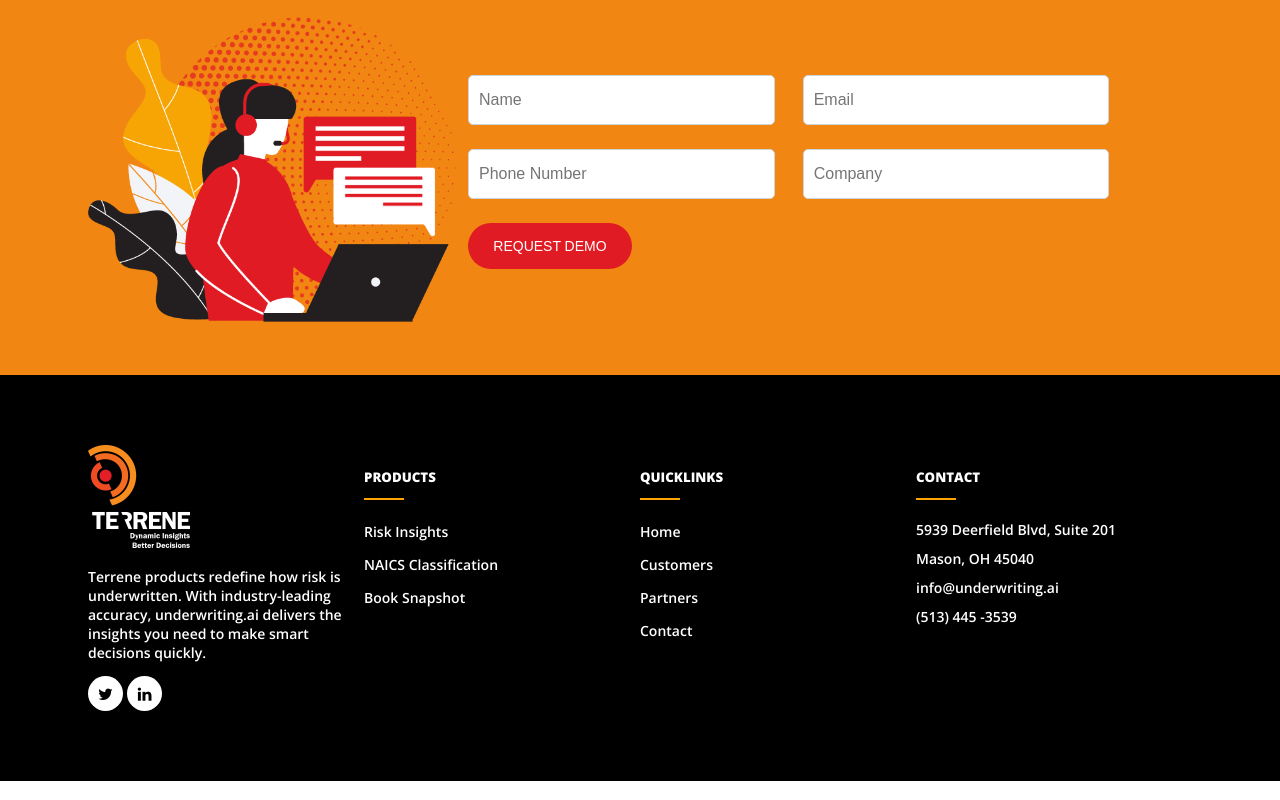
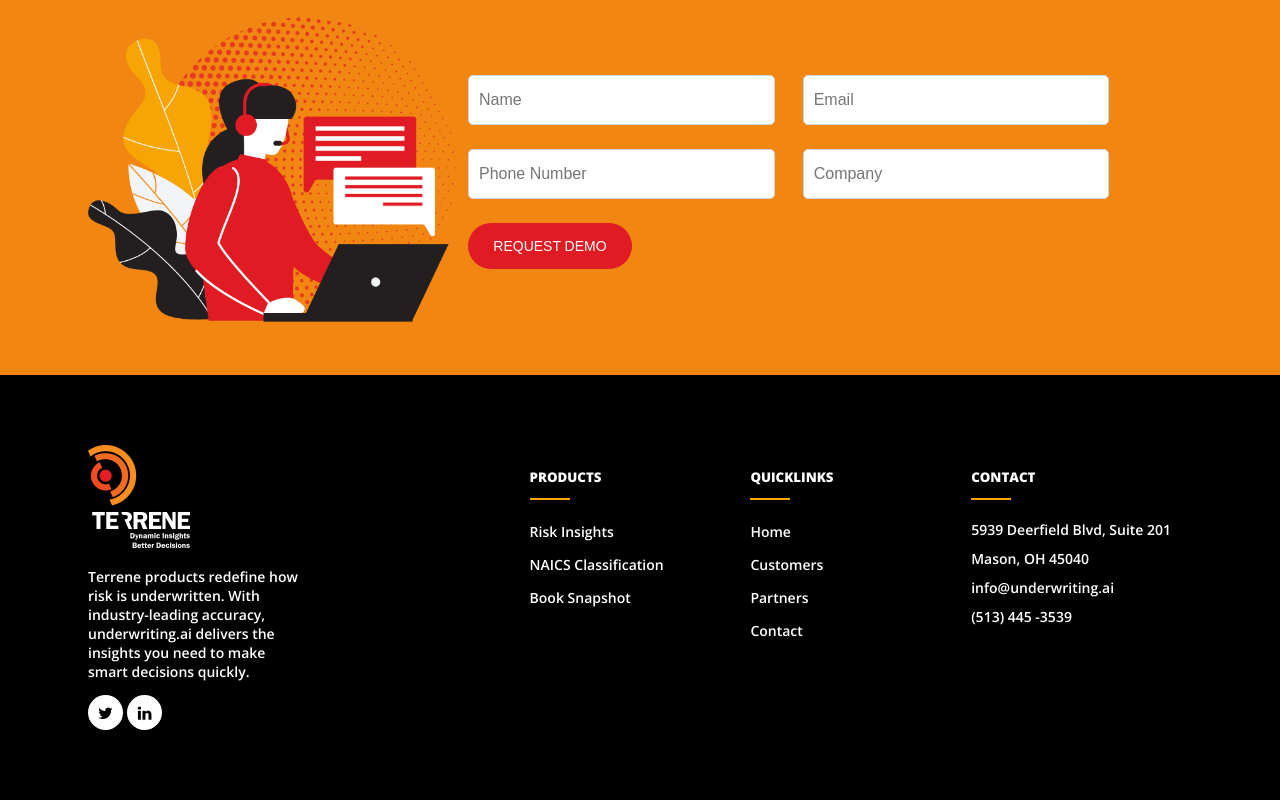
Before and after one commit to saisriarja/under-writing-normal, a plain HTML site: page index.html in a window 1280 px wide. Shown: the part 4477-5277 px from the top of the page. Drawn offline with nearby package versions, Linux system fonts and the light colour scheme.

Commit message:
footer added

```diff
--- a/css/index.css
+++ b/css/index.css
@@ -167,7 +167,10 @@ body{
         background: #fff;
     }
     .col-lg-3{
-        max-width: 25%;
+        max-width: 20%;
+    }
+    .col-lg-5{
+        width: 40%;
     }
 }
 #myBtn {
--- a/index.html
+++ b/index.html
@@ -486,15 +486,17 @@
             <div class="col-lg-12 col-md-12 col-sm-12 d-flex flex-row flex-wrap p-0">
                 <div
                     class="footer-container wt-100 d-flex flex-wrap flex-row justify-content-between align-items-start p-0">
-                    <div class="col-lg-3 col-md-6 col-sm-6 p-0 pb-4">
+                    <div class="col-lg-5 col-md-6 col-sm-6 p-0 pb-4">
                         <a href="#">
                             <img class="sz" src="img/terrene_logo_slogan-dark.png" alt="">
                         </a>
+                        <div class="col-lg-6">
                             <p class="text-white para pt-3">Terrene products redefine how risk is underwritten. With
                                 industry-leading accuracy,
                                 underwriting.ai delivers the insights you need to make smart decisions quickly.</p>
                             <a href="#" class="icon pb-3"> <i class="fa fa-twitter"></i></a>
                             <a href="#" class="icon pb-3"> <i class="fa fa-linkedin"></i></a>
+                        </div>
                     </div>
                     <div class="col-lg-3 col-md-12 col-sm-12  p-0 pb-3">
                         <h5 class="font-weight-bold text-white pb-3 b">PRODUCTS</h5>
```
Lines whose indentation alone changed are shown as unchanged.
